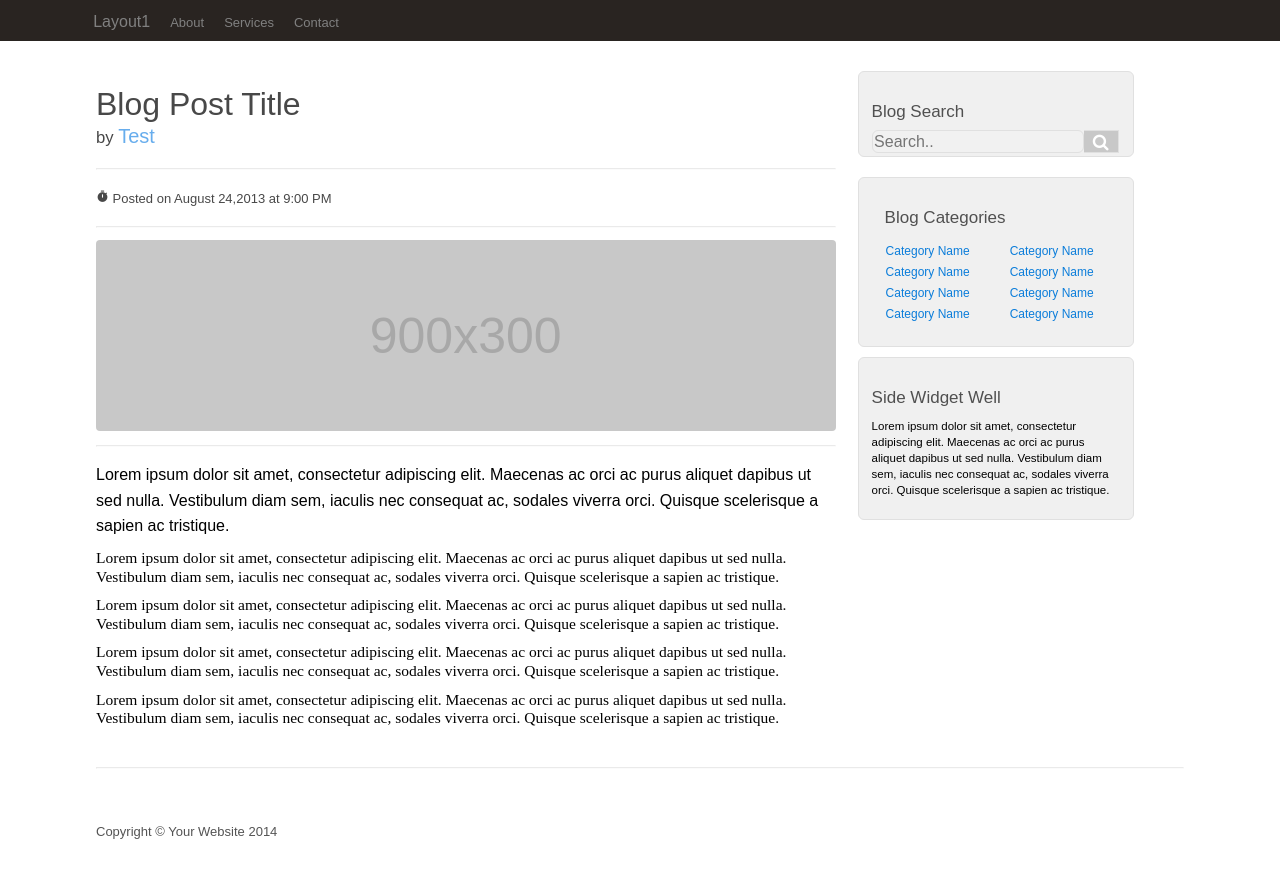
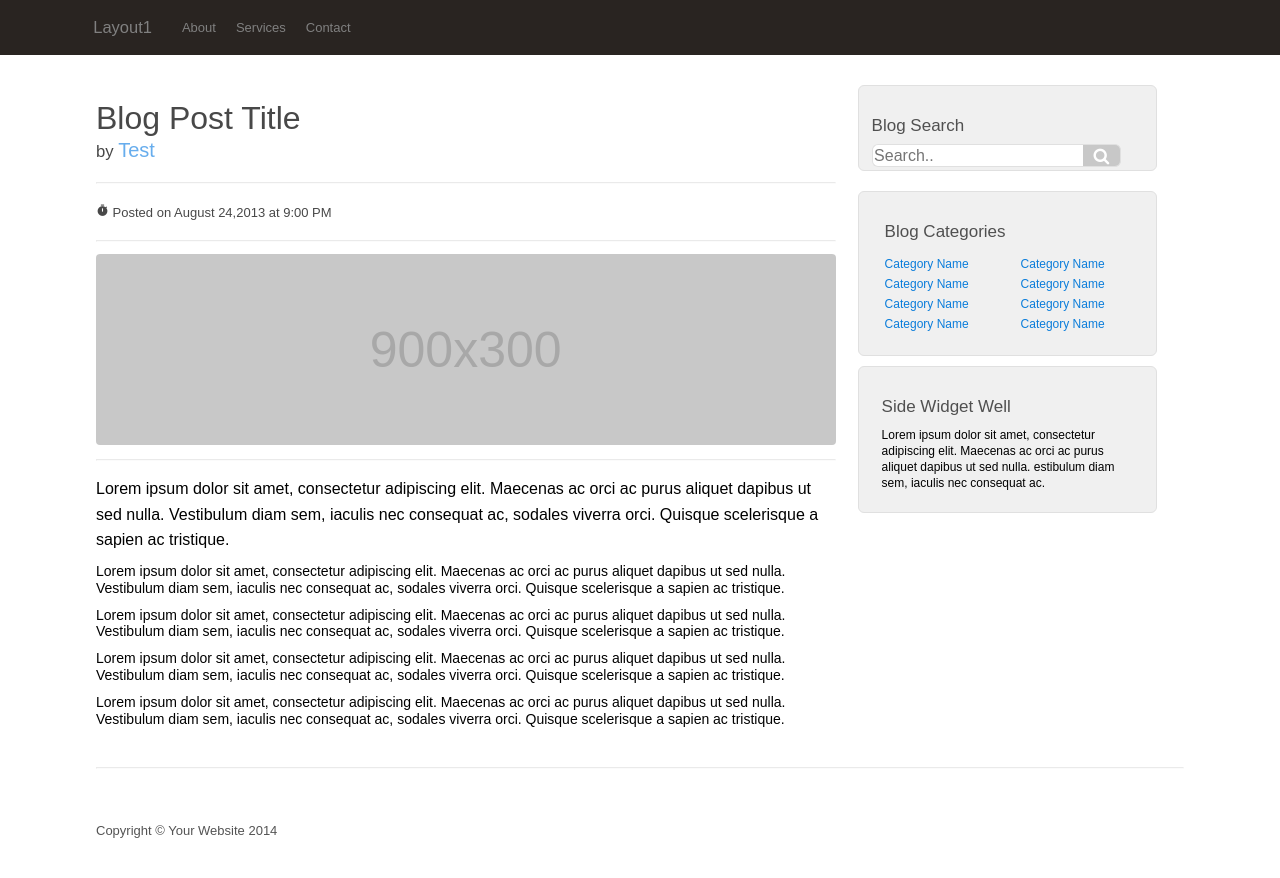
Before and after one commit to etechnidhi/layout, a plain HTML site: page index.html in a window 1280 px wide. Drawn offline with Linux system fonts and the light colour scheme.

Commit message:
edited layout3.

```diff
--- a/index.css
+++ b/index.css
@@ -5,6 +5,8 @@ body{
     background-color: #292421;
     overflow: hidden;
     font-family: Arial, Helvetica, sans-serif;
+    padding-top: 8px;
+    padding-bottom: 8px;
 }
 .margin{
     width: 87%;
@@ -16,14 +18,16 @@ body{
     text-align: left;
     text-decoration: none;
     padding: 10px;
-    margin-top: 3px;
+    /* margin-top: 3px; */
 }
 .mainheading{
-    font-size: 16px;
+    font-size: 16.5px;
+    /* padding-right: 15%; */
 }
 .subheading{
     font-size: 13px;
     float: left;
+    padding-left: 10px;
     padding-top: 2px;
 }
 .container{
@@ -100,8 +104,9 @@ hr{
 .para{
     margin-top: 10px;
     /* margin-bottom: 5px; */
-    font-size: 15.5px;
+    font-size: 14px;
     line-height: 1.2;
+    font-family: Arial, Helvetica, sans-serif;
 }
 .line3{
     clear: both;
@@ -116,23 +121,25 @@ hr{
     font-family: Arial, Helvetica, sans-serif;
     padding-left: 13px;
     padding-bottom: 1%;
-    width: 80%;
+    width: 87%;
     margin-bottom: 20px;
     /* display: inline; */
 }
 .example{
     display: inline;
-    padding-left: 10px;
+    width: 100%;
+    padding-left: 8px;
 }
 form.example input[type=text] {
     padding: 1.5px;
     font-size: 16px;
     border: 1px solid #E0E0E0 ;
     border-radius: 6px;
+    border-right: none;
     float: left;
-    /* width: 80%; */
-    background: #f1f1f1;
-    /* border-right: none; */
+    background: white;
+    border-top-right-radius: 0px;
+    border-bottom-right-radius: 0px;
 }
 
 form.example button {
@@ -140,6 +147,8 @@ form.example button {
     width: 13.5%;
     padding: 2px;
     background: #C8C8C8 ;
+    border-top-right-radius: 6px;
+    border-bottom-right-radius: 6px;
     color: white;
     font-size: 17px;
     border: 1px solid #E0E0E0;
@@ -165,7 +174,7 @@ form.example::after {
     font-family: Arial, Helvetica, sans-serif;
     padding-left: 13px;
     padding-bottom: 1%;
-    width: 80%;
+    width: 87%;
     margin-bottom: 10px;
     /* display: inline; */
 }
@@ -179,8 +188,9 @@ table{
     padding-bottom: 15px;
 }
 .thirdlorem{
-    font-size: 11.5px;
+    font-size: 12px;
     line-height: 16px;
-    padding-right: 18px;
+    padding-right: 20px;
     padding-bottom: 18px;
+    padding-left: 10px;
 }
--- a/index.html
+++ b/index.html
@@ -55,14 +55,14 @@
                 <div class="right">
                     <div class="one">
                        <div style="margin-bottom: 8px; color: #505050 ;"> Blog Search </div>
-                        <form class="example" action="/action_page.php" style="margin:auto;max-width:150px">
+                        <form class="example" action="/action_page.php" style="margin:auto;max-width:170px">
                             <input type="text" placeholder="Search.." name="search2">
                             <button type="submit"><i class="fa fa-search"></i></button>
                         </form>
                     </div>
                     <div class="two">
                         <div style="margin-bottom: 8px; color: #505050 ; padding-left: 13px;"> Blog Categories </div>
-                            <table border="0" class="table" cellspacing="5">
+                            <table border="0" class="table" cellspacing="4">
                                 <tr>
                                     <td width="150">Category Name</td>
                                     <td width="150">Category Name</td>
@@ -82,8 +82,8 @@
                             </table>
                     </div>
                     <div class="two">
-                          <div style="margin-bottom: 10px; color: #505050 ;">Side Widget Well</div>
-                          <div class="thirdlorem">Lorem ipsum dolor sit amet, consectetur adipiscing elit. Maecenas ac orci ac purus aliquet dapibus ut sed nulla. Vestibulum diam sem, iaculis nec consequat ac, sodales viverra orci. Quisque scelerisque a sapien ac tristique.</div>
+                          <div style="margin-bottom: 10px; color: #505050 ;margin-left: 10px;">Side Widget Well</div>
+                          <div class="thirdlorem">Lorem ipsum dolor sit amet, consectetur adipiscing elit. Maecenas ac orci ac purus aliquet dapibus ut sed nulla. estibulum diam sem, iaculis nec consequat ac.</div>
 
                         </div>
                 </div>
```
